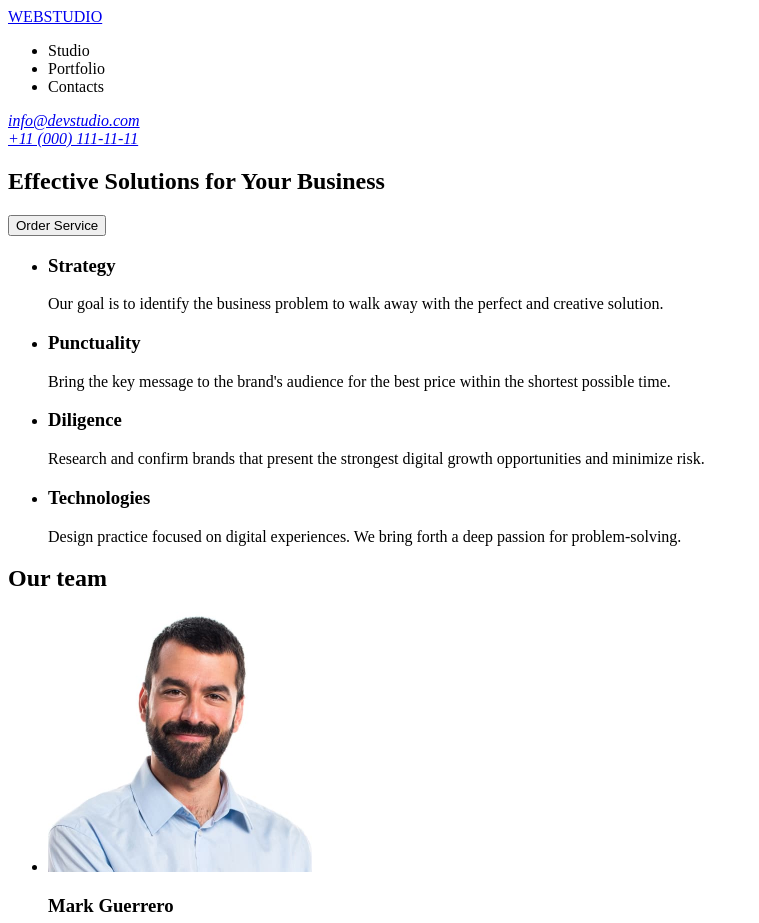
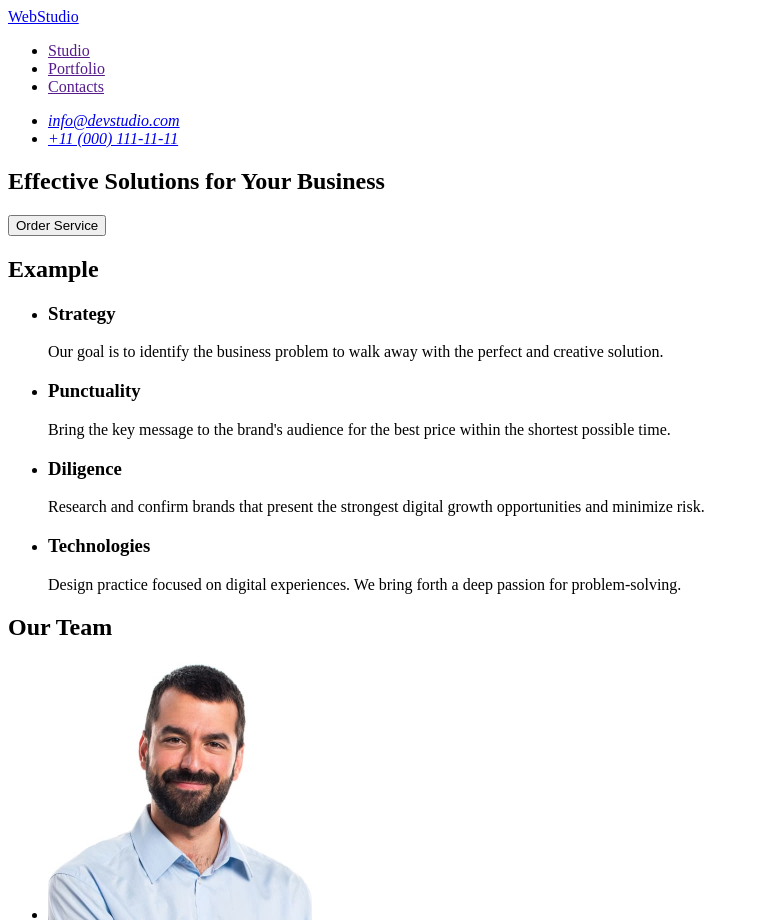
Before and after one commit to fesych-maria/goit-markup-hw-01, a plain HTML site: page index.html in a window 1280 px wide. Shown: the top 923 px of the page, without its empty margins (0-759 px from the left). Drawn offline with Linux system fonts and the light colour scheme.

Commit message:
correct mistakes

```diff
--- a/index.html
+++ b/index.html
@@ -7,17 +7,27 @@
   </head>
   <body>
     <header>
-      <a href="./index.html">WEBSTUDIO</a>
       <nav>
+        <a href="./index.html">WebStudio</a>
         <ul>
-          <li>Studio</li>
-          <li>Portfolio</li>
-          <li>Contacts</li>
+          <li>
+            <a href="">Studio</a>
+          </li>
+          <li>
+            <a href="">Portfolio</a>
+          </li>
+          <li>
+            <a href="">Contacts</a>
+          </li>
         </ul>
       </nav>
       <address>
-        <a href="mailto:info@devstudio.com">info@devstudio.com</a><br />
-        <a href="tel:+110001111111">+11 (000) 111-11-11</a><br />
+        <ul>
+          <li>
+            <a href="mailto:info@devstudio.com">info@devstudio.com</a><br />
+          </li>
+          <li><a href="tel:+110001111111">+11 (000) 111-11-11</a><br /></li>
+        </ul>
       </address>
     </header>
     <main>
@@ -26,6 +36,7 @@
         <button type="button">Order Service</button>
       </section>
       <section>
+        <h2>Example</h2>
         <ul>
           <li>
             <h3>Strategy</h3>
@@ -58,7 +69,7 @@
         </ul>
       </section>
       <section>
-        <h2>Our team</h2>
+        <h2>Our Team</h2>
         <ul>
           <li>
             <img
@@ -104,7 +115,7 @@
       </section>
     </main>
     <footer>
-      <a href="./index.html">WEBSTUDIO</a>
+      <a href="./index.html">WebStudio</a>
       <p>
         Increase the flow of customers and sales for your business with digital
         marketing & growth solutions.
```
Also changed, not shown: 1 other file.
